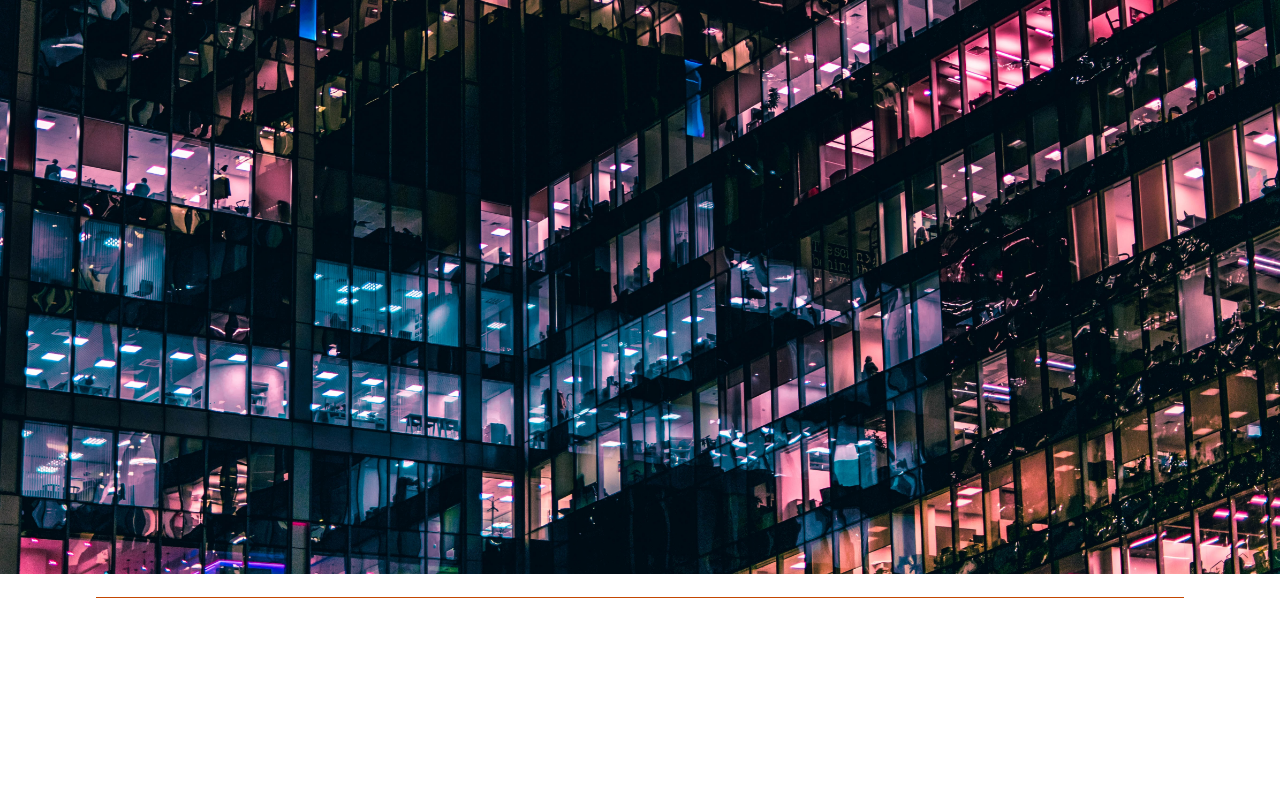
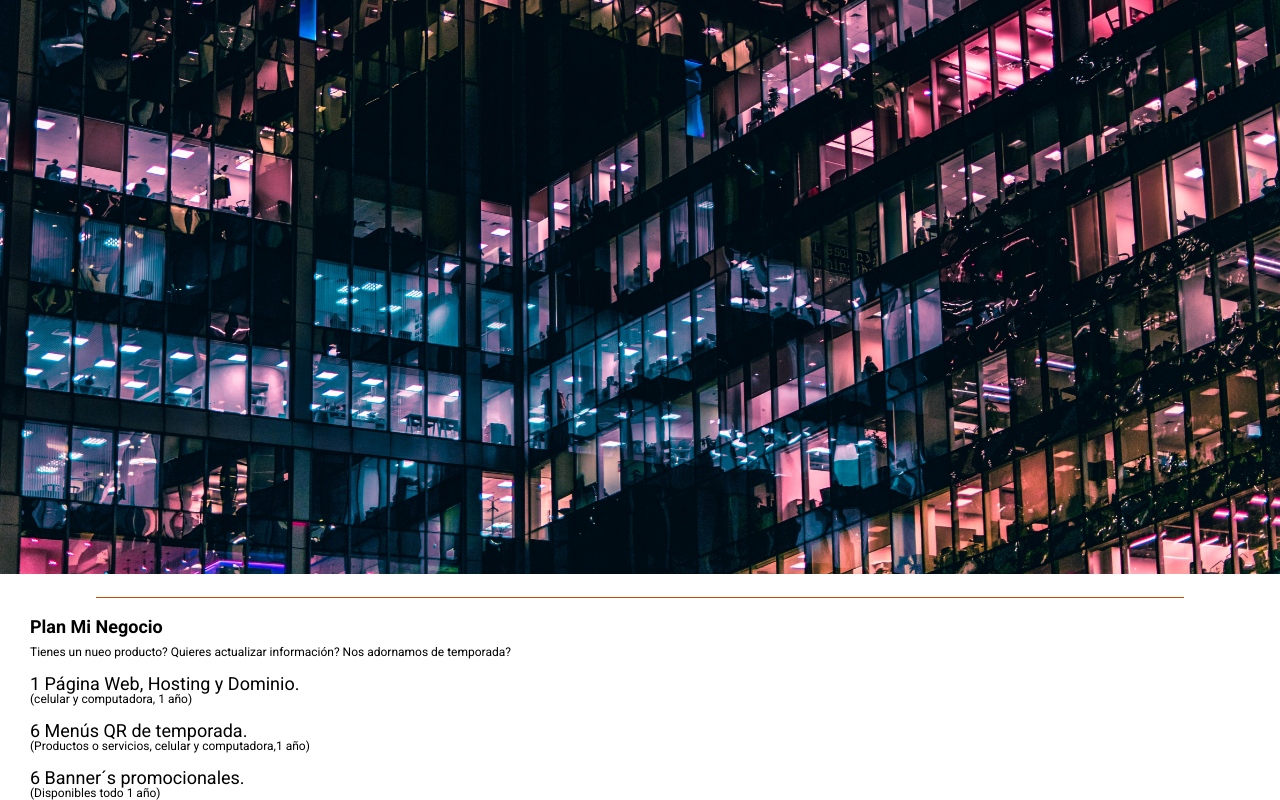
Before and after one commit to jfescobar18/Ikesoft-i, a React (Create React App) app: page / in a window 1280 px wide. Shown: the part 1451-2251 px from the top of the page. Before the commit the page ends 2069 px from the top, so only its background shows below. Built offline with nearby package versions, Linux system fonts and the light colour scheme.

Commit message:
BusinessContent

```diff
--- /dev/null
+++ b/src/components/BusinessContent/BusinessContent.jsx
@@ -0,0 +1,30 @@
+import React from "react";
+import "./styles.scss";
+
+const BusinessContent = () => {
+  return (
+    <React.Fragment>
+      <div className="business-content">
+        <h1>Plan Mi Negocio</h1>
+        <p>
+          Tienes un nueo producto? Quieres actualizar información? Nos adornamos
+          de temporada?
+        </p>
+        <span>
+          1 Página Web, Hosting y Dominio.
+          <small>(celular y computadora, 1 año)</small>
+        </span>
+        <span>
+          6 Menús QR de temporada.
+          <small>(Productos o servicios, celular y computadora,1 año)</small>
+        </span>
+        <span>
+          6 Banner´s promocionales.
+          <small>(Disponibles todo 1 año)</small>
+        </span>
+      </div>
+    </React.Fragment>
+  );
+};
+
+export default BusinessContent;
--- /dev/null
+++ b/src/components/BusinessContent/index.js
@@ -0,0 +1 @@
+export { default } from "./BusinessContent";
--- /dev/null
+++ b/src/components/BusinessContent/styles.scss
@@ -0,0 +1,20 @@
+.business-content {
+  padding: 0 30px;
+  h1 {
+    font-size: 18px;
+    font-weight: bold;
+  }
+  p {
+    margin-top: 10px;
+    font-size: 12px;
+  }
+  span {
+    display: block;
+    margin-top: 17px;
+    font-size: 18px;
+    small {
+      font-size: 12px;
+      display: block;
+    }
+  }
+}
--- a/src/components/Home/Home.jsx
+++ b/src/components/Home/Home.jsx
@@ -6,6 +6,7 @@ import Spacer from "../Spacer";
 import ExecutiveContent from "../ExecutiveContent";
 import Banner from "../Banner";
 import firstBanner from "../../assets/img/ikesoft1.jpg";
+import BusinessContent from "../BusinessContent";
 
 const Home = () => {
   return (
@@ -16,7 +17,7 @@ const Home = () => {
       <ExecutiveContent />
       <Banner img={firstBanner} alt="Ikesoft 1" />
       <Spacer />
-
+      <BusinessContent />
     </React.Fragment>
   );
 };
```
